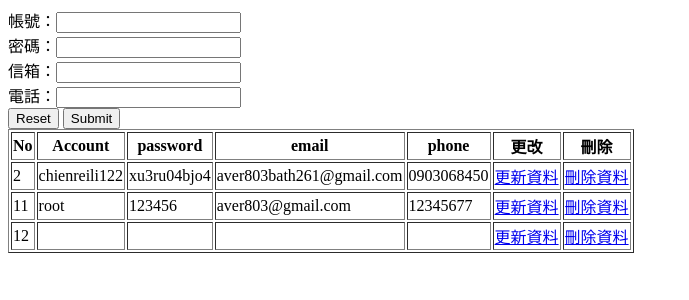
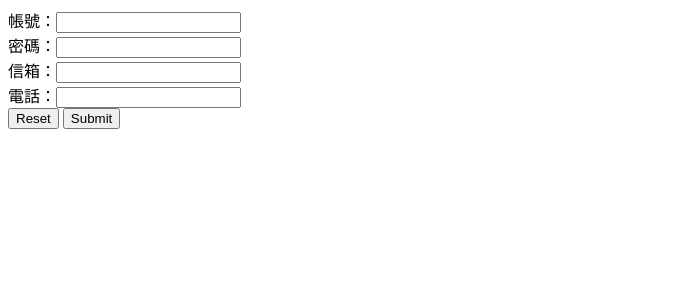
Before and after one commit to aver803bath5/php_midterm, a PHP site: page /reg.php in a window 1280 px wide. Shown: the top 300 px of the page, without its empty margins (0-689 px from the left). Run offline with PHP 8.4, Linux system fonts and the light colour scheme; data comes from the database, SQL or seed files in the repository; data that the repository does not hold is empty.

Commit message:
Update reg.php

```diff
--- a/A/reg.php
+++ b/A/reg.php
@@ -37,20 +37,7 @@ $_SESSION["user_phone"] = $user_phone;
 $_SESSION["user_login_date"] = $nowtime;
 
 
-$read="SELECT * FROM user";
-		$readresult=mysqli_query($link,$read);
-		echo "<table border='1'>";
-		echo "<tr>";
-			echo "<th>","No","</th><th>","Account","</th><th>","password","</th><th>","email","</th><th>","phone","</th><th>","更改","</th><th>","刪除","</th>";
-		echo "</tr>";
-		while($result=mysqli_fetch_array($readresult)){
-			echo "<tr>";
-				echo "<td>",$result[0],"</td><td>",$result[1],"</td><td>",$result[2],"</td><td>",$result[3],"</td><td>",$result[4],"</td>";
-				echo "<td><a href='update.php?no=",$result[0],"'>更新資料</a></td>";
-				echo "<td><a href='del.php?no=",$result[0],"'>刪除資料","</td>";
-			echo "</tr>";
-		}
-		echo "</table>";
+
 mysqli_close($link);
 header("reg_success.php");
 
```
